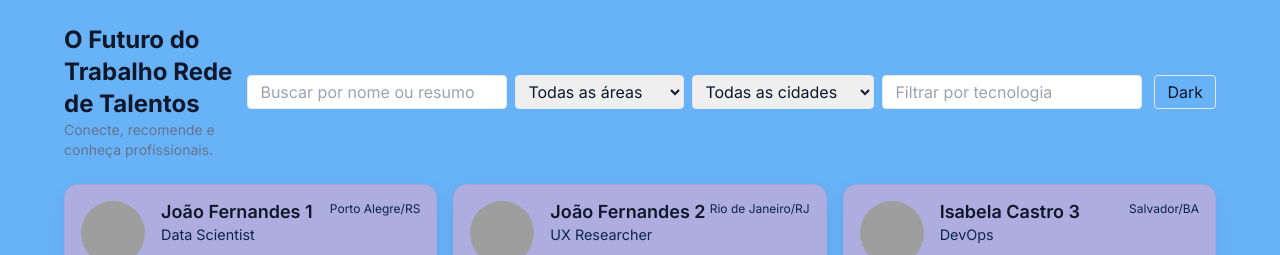
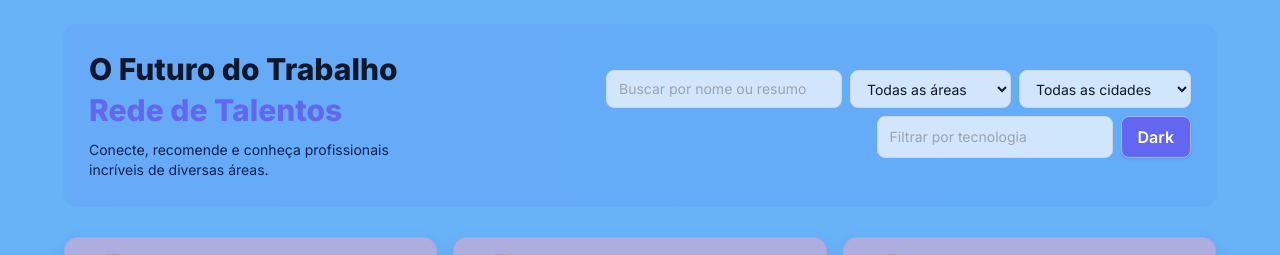
Before and after one commit to marciellejanguas/gs-webdev-2sem, a React (Vite) app: page / in a window 1280 px wide. Shown: the top 255 px of the page. Built offline with nearby package versions, Linux system fonts and the light colour scheme; grey boxes are pictures that could not be loaded.

Commit message:
refazer o header

```diff
--- a/src/App.jsx
+++ b/src/App.jsx
@@ -71,27 +71,31 @@ export default function App() {
 
   return (
     <div className="min-h-screen p-6">
-      <header className="max-w-6xl mx-auto flex justify-between items-center mb-6">
+      <header className="bg-gradient-to-r from-indigo-500/10 to-blue-500/10 dark:from-indigo-900/30 dark:to-slate-800/40 border border-transparent rounded-xl shadow-sm max-w-6xl mx-auto mb-8 p-6">
+        <div className="flex flex-col md:flex-row justify-between items-start md:items-center gap-6">
           <div>
-          <h1 className="text-2xl font-bold">
-            O Futuro do Trabalho Rede de Talentos
+            <h1 className="text-3xl font-extrabold text-[var(--text)] leading-snug">
+              O Futuro do Trabalho <br />
+              <span className="text-[var(--accent)]">Rede de Talentos</span>
             </h1>
-          <p className="text-sm text-slate-500">
-            Conecte, recomende e conheça profissionais.
+            <p className="text-sm muted mt-2 max-w-md">
+              Conecte, recomende e conheça profissionais incríveis de diversas
+              áreas.
             </p>
           </div>
-        <div className="flex items-center gap-3">
-          <div className="flex gap-2">
+
+          <div className="flex flex-wrap justify-end gap-2">
             <input
-              className="px-3 py-1 rounded border"
+              className="px-3 py-2 rounded-lg border border-slate-300 bg-white/70 dark:bg-slate-900/40 focus:outline-none focus:ring-2 focus:ring-indigo-400 text-sm"
               placeholder="Buscar por nome ou resumo"
               value={query}
               onChange={(e) => setQuery(e.target.value)}
             />
+
             <select
               value={areaFilter}
               onChange={(e) => setAreaFilter(e.target.value)}
-              className="px-2 py-1 rounded border"
+              className="px-3 py-2 rounded-lg border border-slate-300 bg-white/70 dark:bg-slate-900/40 text-sm"
             >
               <option value="">Todas as áreas</option>
               {areas.map((a) => (
@@ -100,10 +104,11 @@ export default function App() {
                 </option>
               ))}
             </select>
+
             <select
               value={cityFilter}
               onChange={(e) => setCityFilter(e.target.value)}
-              className="px-2 py-1 rounded border"
+              className="px-3 py-2 rounded-lg border border-slate-300 bg-white/70 dark:bg-slate-900/40 text-sm"
             >
               <option value="">Todas as cidades</option>
               {cities.map((c) => (
@@ -112,19 +117,21 @@ export default function App() {
                 </option>
               ))}
             </select>
+
             <input
               placeholder="Filtrar por tecnologia"
               value={techFilter}
               onChange={(e) => setTechFilter(e.target.value)}
-              className="px-3 py-1 rounded border"
+              className="px-3 py-2 rounded-lg border border-slate-300 bg-white/70 dark:bg-slate-900/40 text-sm"
             />
-          </div>
+
             <button
               onClick={() => setDark((d) => !d)}
-            className="px-3 py-1 rounded border"
+              className="px-4 py-2 rounded-lg border border-indigo-300 bg-[var(--accent)] text-white font-semibold shadow hover:opacity-90 transition"
             >
               {dark ? "Light" : "Dark"}
             </button>
+          </div>
         </div>
       </header>
 
```
Lines whose indentation alone changed are shown as unchanged.
